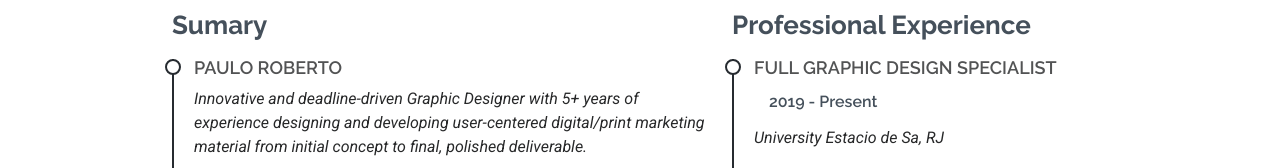
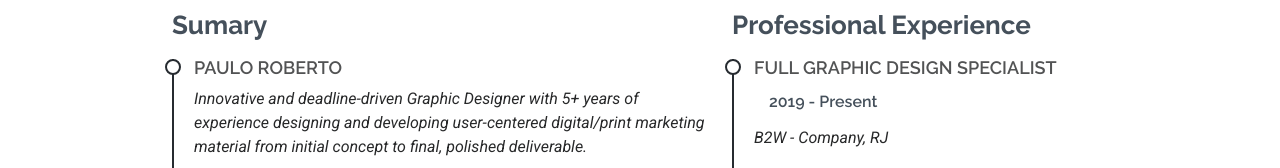
Before and after one commit to pborn84/products-manager, a plain HTML site: page index.html in a window 1280 px wide. Shown: the part 3040-3208 px from the top of the page. Drawn offline with Linux system fonts and the light colour scheme.

Commit message:
Re-Update index.html
B2W - Company, RJ

```diff
--- a/index.html
+++ b/index.html
@@ -367,7 +367,7 @@
             <div class="resume-item">
               <h4>Full graphic design specialist</h4>
               <h5>2019 - Present</h5>
-              <p><em>University Estacio de Sa, RJ </em></p>
+              <p><em>B2W - Company, RJ </em></p>
               <ul>
                 <li>Lead in the design, development, and implementation of the graphic, layout, and production communication materials</li>
                 <li>Delegate tasks to the 7 members of the design team and provide counsel on all aspects of the project. </li>
```
